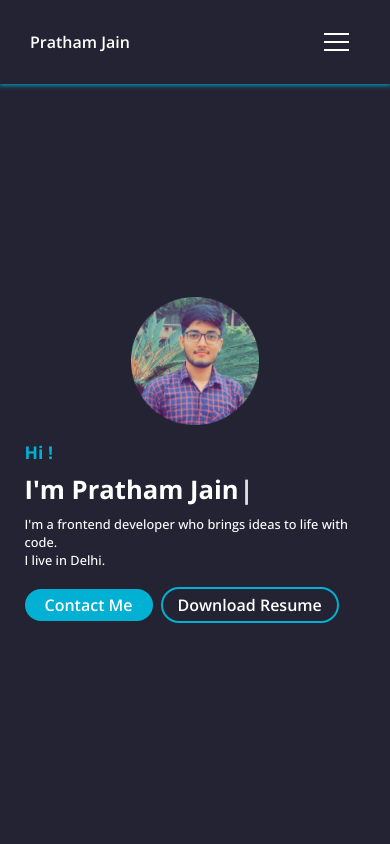
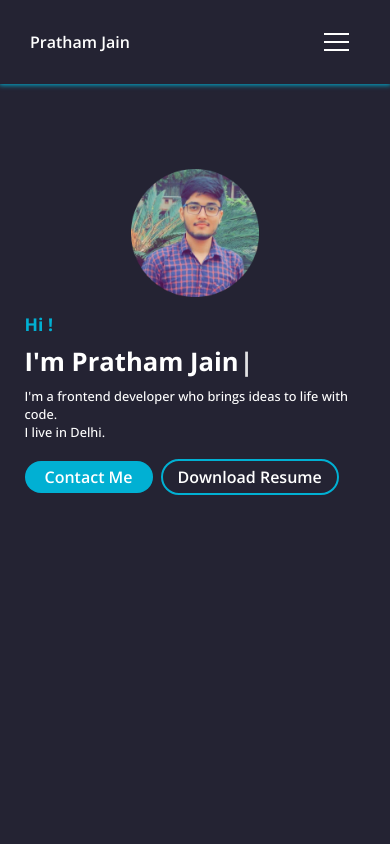
Before and after one commit to prathamjain2203/Portfolio, a React (Create React App) app: page / in a window 390 px wide. Shown: the top 844 px of the page. Built offline with nearby package versions, Linux system fonts and the light colour scheme.

Commit message:
initial commit

```diff
--- a/src/Components/Home/Home.module.css
+++ b/src/Components/Home/Home.module.css
@@ -166,10 +166,10 @@
 }
 
 @media (max-width: 521px) {
-  /* .Home {
+  .Home {
     display: block;
-    margin-top: 40px;
-  } */
+    padding-top: 20vh;
+  }
   .container {
     display: flex;
     gap: 10px;
```
